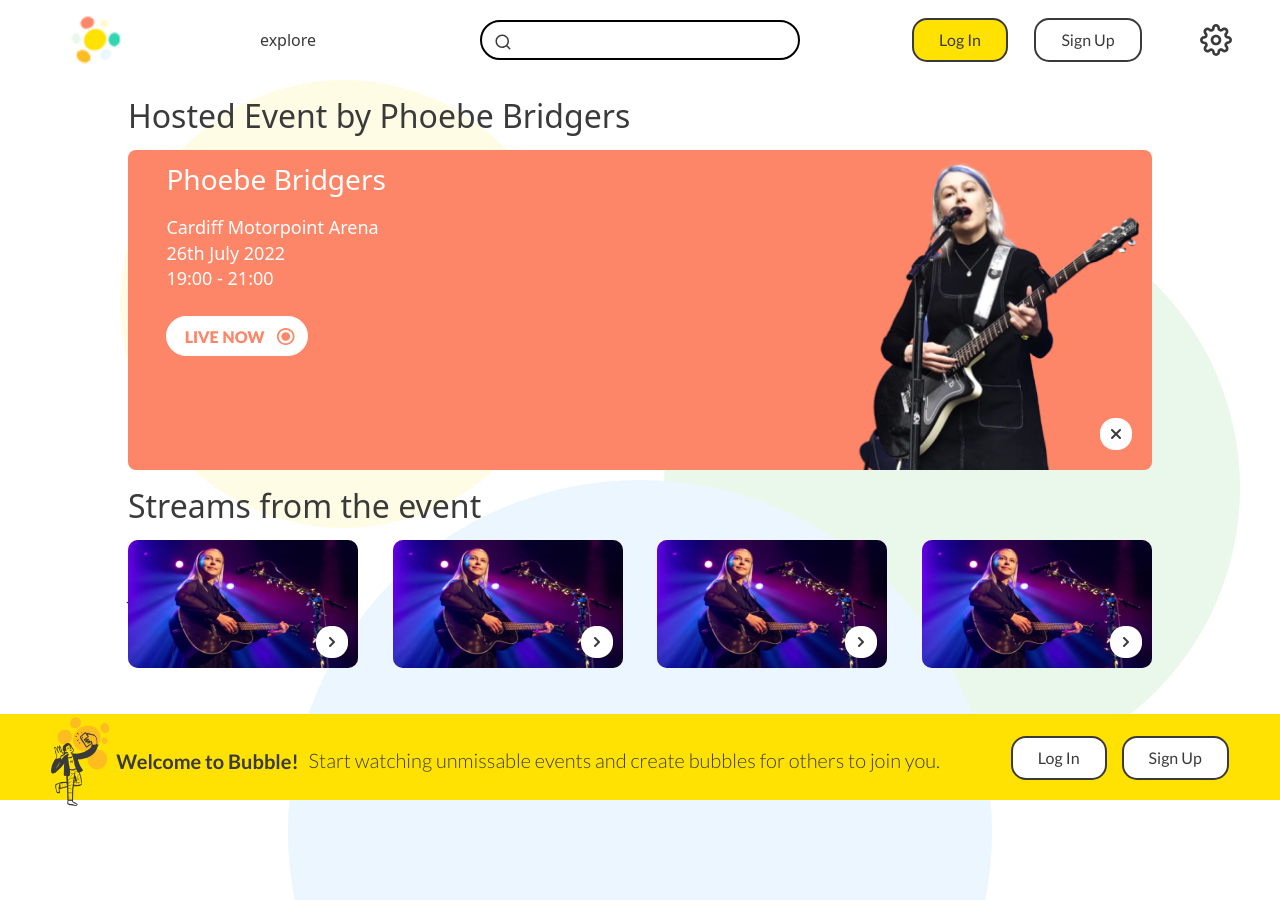
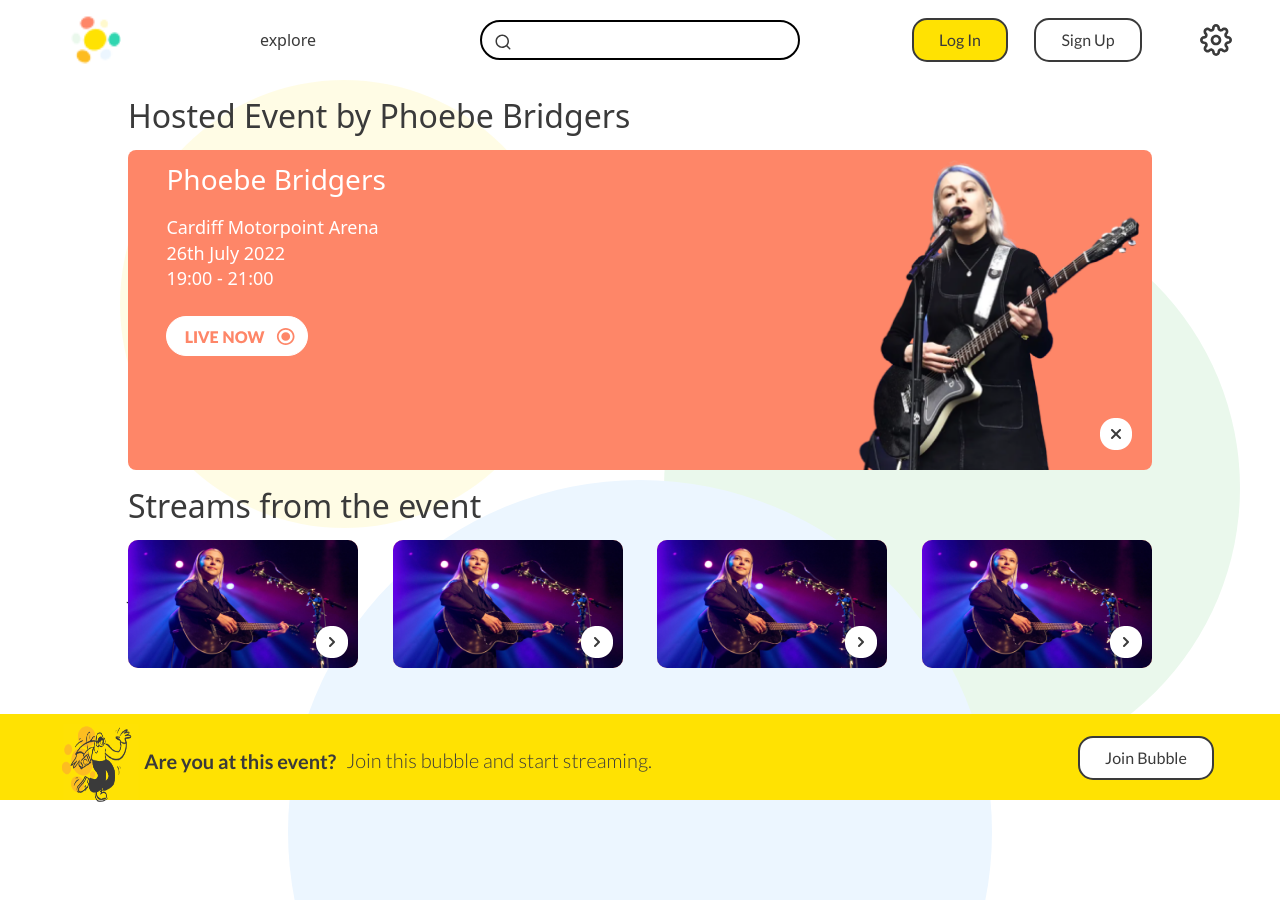
Before and after one commit to yourpalharvey/Bubble, a Next.js app in the folder frontend/: page /hosted in a window 1280 px wide. Built offline with nearby package versions, Linux system fonts and the light colour scheme.

Commit message:
Added another footer type for users that are at the bubble to start streaming

```diff
--- a/frontend/components/footer/index.js
+++ b/frontend/components/footer/index.js
@@ -18,6 +18,8 @@
   const [showSignUp, setShowSignUp] = useState(false);
   const handleShowSignUp = () => setShowSignUp(true);
   const handleCloseSignUp = () => setShowSignUp(false);
+
+  const [currentBubble, setCurrentBubble] = useState();
 
   let footerImageInfo;
   let footerTitleText;
@@ -44,6 +46,30 @@
         text="Go Live"
         onClick={() => router.push("/start-streaming")}
       ></ButtonBootstrap>
+    );
+  } else if (props.loggedInJoinBubble) {
+    footerImageInfo = (
+      <Image src="/footerLoggedInPic.png" alt="" height="70px" width="88px" />
+    );
+    footerTitleText = (
+      <h2 className={styles.footerTitle}>Are you at this event?</h2>
+    );
+    footerMessageText = (
+      <p className={styles.footerMessage}>
+        Join this bubble and start streaming.
+      </p>
+    );
+    footerButtonInfo = (
+      <a
+        target="_blank"
+        href={`/start-streaming/join-bubble/${currentBubble}`}
+        rel="noopener noreferrer"
+      >
+        <ButtonBootstrap
+          secondaryLarge={true}
+          text="Join Bubble"
+        ></ButtonBootstrap>
+      </a>
     );
   } else {
     footerImageInfo = (
--- a/frontend/pages/hosted/index.js
+++ b/frontend/pages/hosted/index.js
@@ -62,7 +62,7 @@
             />
           </HostedEventsContainer>
         </div>
-        <Footer loggedIn={false} />
+        <Footer loggedInJoinBubble={true} />
       </Background>
     );
 }
```
